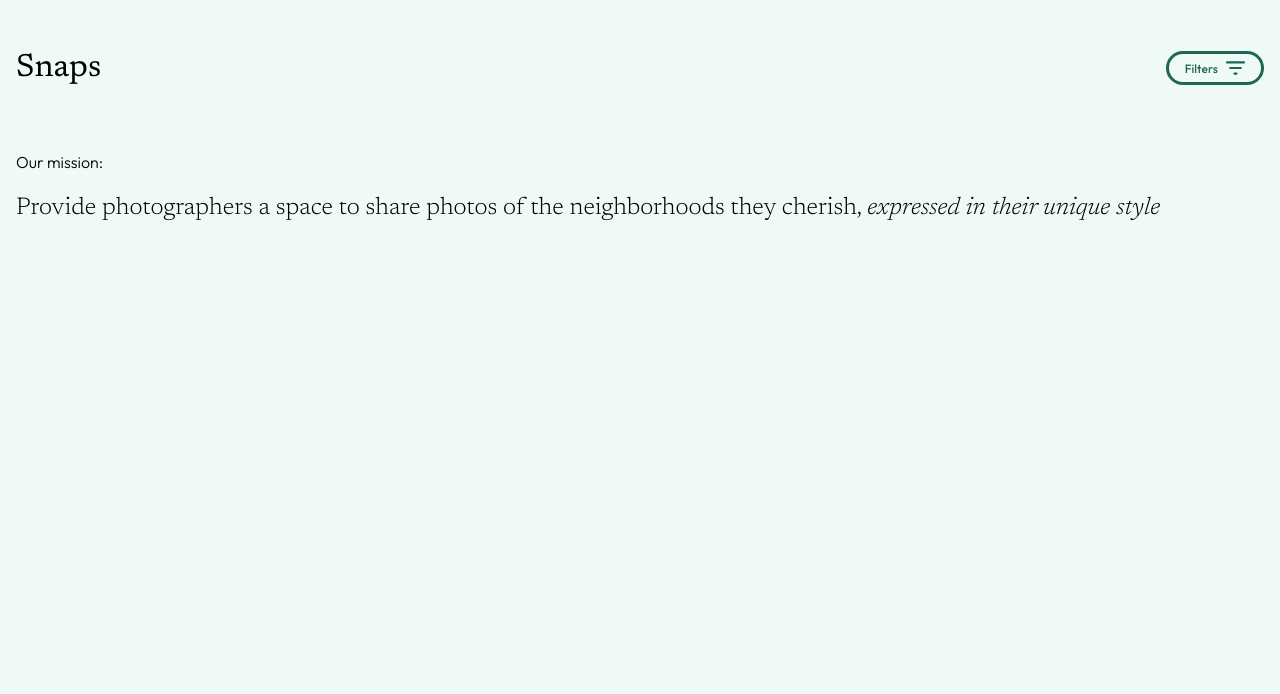
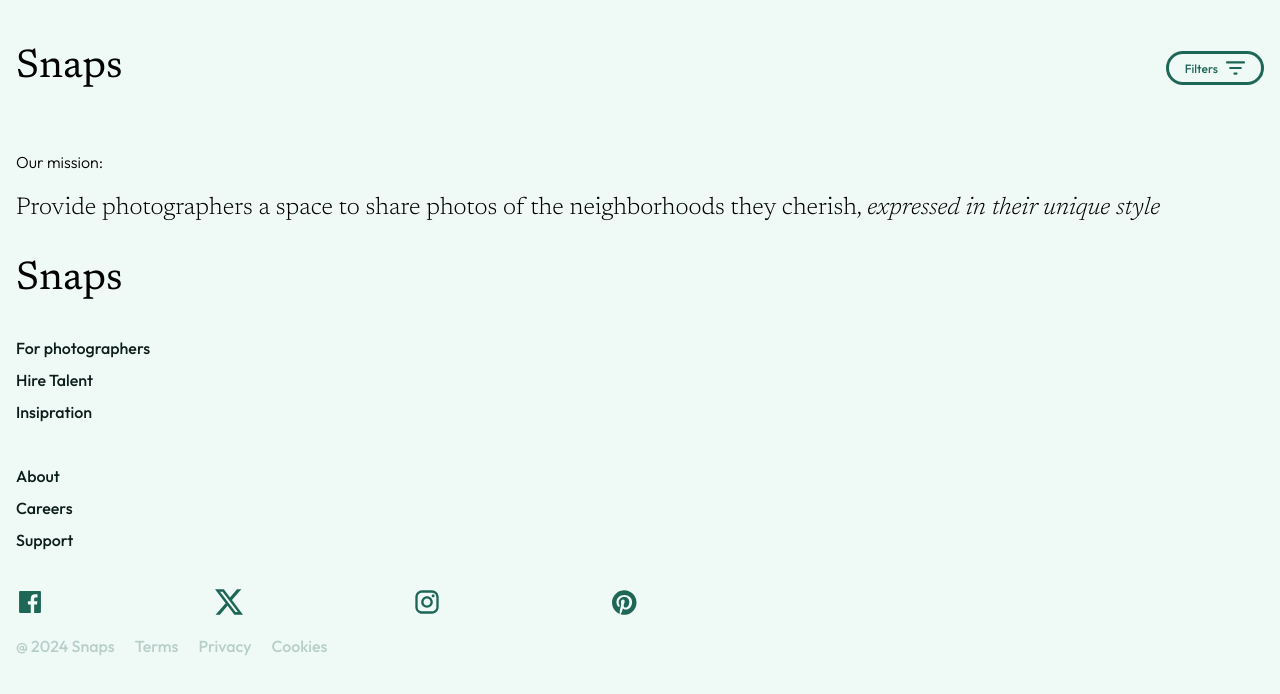
Before and after one commit to hudanadeem/huda-nadeem-snaps, a React (Vite) app: page / in a window 1280 px wide. Shown: the top 694 px of the page. Built offline with nearby package versions, Linux system fonts and the light colour scheme.

Commit message:
Footer styling complete

```diff
--- a/src/App.jsx
+++ b/src/App.jsx
@@ -1,4 +1,5 @@
 import './App.scss'
+import Footer from './components/Footer/Footer'
 import Header from './components/Header/Header'
 import Hero from './components/Hero/Hero'
 
@@ -8,6 +9,7 @@ function App() {
     <>
     <Header />
     <Hero/>
+    <Footer/>
     </>
   )
 }
--- /dev/null
+++ b/src/components/Footer/Footer.jsx
@@ -0,0 +1,49 @@
+import './Footer.scss';
+import instagramIcon from '../../assets/images/Instagram.svg';
+import twitterIcon from '../../assets/images/X_twitter.svg';
+import facebookIcon from '../../assets/images/Facebook.svg';
+import pinterestIcon from '../../assets/images/Pinterest.svg'
+
+
+
+const Footer = () =>{
+    return(
+        <>
+        <div className='footer'>
+            <h2>Snaps</h2>
+            <div className='footer__links--1'>
+                <h3><a href="#">For photographers</a></h3>
+                <h3><a href="#">Hire Talent</a></h3>
+                <h3><a href="#">Insipration</a></h3>
+            </div>
+            <div className='footer__links--2'>
+                <h3><a href="#">About</a></h3>
+                <h3><a href="#">Careers</a></h3>
+                <h3><a href="#">Support</a></h3>
+            </div>
+            <div className='footer__icon--container'>
+                <a href = "https://www.facebook.com/">
+                    <img className = "footer__icon" src={facebookIcon} alt="facebook"></img>
+                </a>
+                <a href = "https://www.x.com/">
+                    <img className = "footer__icon" src={twitterIcon} alt="twitter"></img>
+                </a>
+                <a href = "https://www.instagram.com/">
+                    <img className = "footer__icon" src={instagramIcon} alt="instagram"></img>
+                </a>
+                <a href = "https://www.pinterest.com/">
+                    <img className = "footer__icon" src={pinterestIcon} alt="pinterest"></img>
+                </a>
+            </div>
+            <div className='footer__mark'>
+                <p>@ 2024 Snaps</p>
+                <p>Terms</p>
+                <p>Privacy</p>
+                <p>Cookies</p>
+            </div>
+        </div>
+        </>
+    )
+}
+
+export default Footer;
--- /dev/null
+++ b/src/components/Footer/Footer.scss
@@ -0,0 +1,65 @@
+@use "../../styles/partials/global" as *;
+@use "../../styles/partials/mixins" as *;
+@use "../../styles/partials/typography" as *;
+@use "../../styles/partials/variables" as *;
+
+
+.footer{
+    font-family: "Outfit";
+
+    h2{
+        padding-top: 2rem;
+        font-family: "Newsreader";
+        font-size: 2.5rem;
+        font-weight: 400;
+        line-height: 2.5rem;
+    }
+
+    &__links--1{
+
+        padding-top: 2rem;
+
+        a{
+            text-decoration: none;
+            line-height: 2rem;
+            color: $primary-text-color;
+            font-size: 1rem;
+        }
+
+    }
+
+    &__links--2{
+
+        padding-top: 2rem;
+
+        a{
+            text-decoration: none;
+            line-height: 2rem;
+            color: $primary-text-color;
+            font-size: 1rem;
+        }
+
+    }
+
+    &__icon--container{
+        padding-top: 2rem;
+        display: flex;
+        align-items: center;
+        justify-content: space-between;
+        width: 50%;
+
+    }
+    &__icon{
+        height: 1.75rem;
+        width: auto;
+    }
+
+    &__mark{
+        padding-top: 1rem;
+        display: flex;
+        color: $secondary-border-color;
+        gap: 20px;
+        font-weight: 600;
+        font-size: 1rem;
+    }
+}
--- a/src/components/Header/Header.scss
+++ b/src/components/Header/Header.scss
@@ -12,7 +12,7 @@
     padding-top: 2rem;
 
     &__title{
-        font-size: 2rem;
+        font-size: 2.5rem;
         font-weight: 400;
         line-height: 2.5rem;
     }
```
